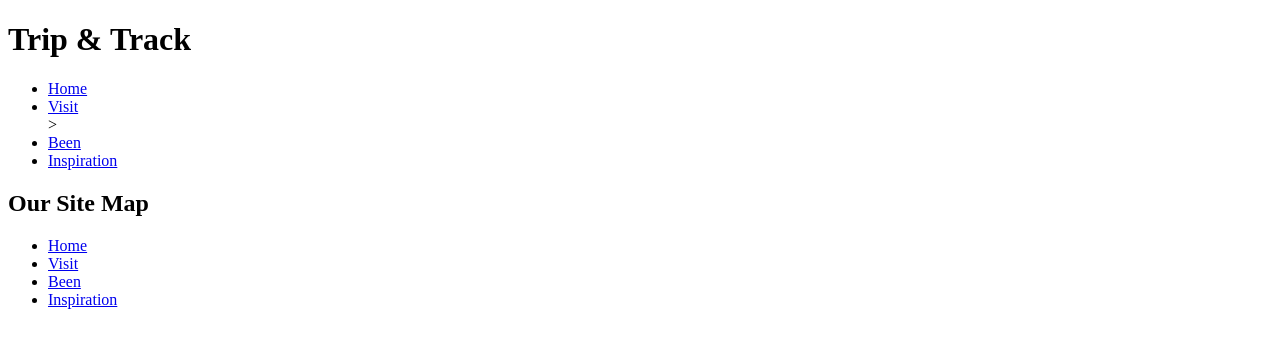
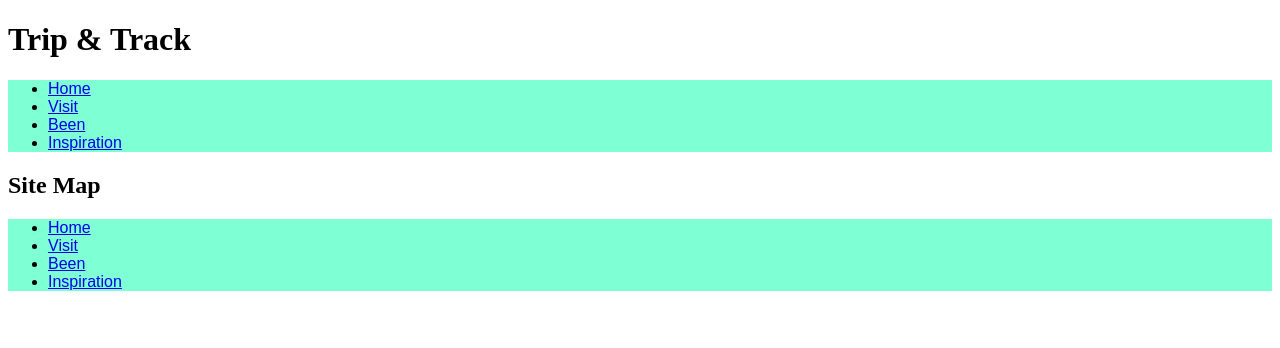
Before and after one commit to CodeScott00/Python-SQL-Project-Trip-Track, a Flask app: page / in a window 1280 px wide. Shown: the top 348 px of the page. Run offline with Flask 2, Linux system fonts and the light colour scheme.

Commit message:
Website up with flask

```diff
--- a/app.py
+++ b/app.py
@@ -1,5 +1,8 @@
 from flask import Flask, render_template
+# from controllers import travel_blueprint
 
+
+# app.register_blueprint(travel_blueprint)
 #import blueprint?
 
 app = Flask(__name__)
--- /dev/null
+++ b/controllers/controller.py
@@ -0,0 +1,6 @@
+from flask import Flask
+# from controllers import controller Blueprint
+
+# @travel_blueprint.route('/home')
+# def index():
+#     return "Hello, World!"
--- /dev/null
+++ b/static/style.css
@@ -0,0 +1,9 @@
+nav {
+    background-color: aquamarine;
+    font: status-bar;
+    padding: 10;
+    /* text-align: right; */
+    margin: 70;
+    /* color: goldenrod; */
+
+}
--- /dev/null
+++ b/templates/base.html
@@ -0,0 +1,53 @@
+<!DOCTYPE html>
+<html lang="en">
+<head>
+    <meta charset="UTF-8">
+    <meta name="viewport" content="width=device-width, initial-scale=1.0">
+    <link rel="stylesheet" href="{{ url_for('static', filename='style.css') }}">
+    <title>Trip & Track</title>
+</head>
+<body>
+    <header>
+        <!-- header goes here -->
+        <h1>Trip & Track</h1>
+        <!-- <h2><img src="https://i.imgur.com/sOUgMbE.jpg" alt="Travel Photo"></h2> travel photo here <<<<-->
+        <nav>
+            <ul>
+                <li>
+                    <a href="/home">Home</a>
+                </li>
+                <li>
+                    <a href="/visit">Visit</a>
+                </li>
+                <li>
+                    <a href="/been">Been</a>
+                </li>
+                <li>
+                    <a href="/inspiration">Inspiration</a>
+                </li>
+                <!-- links o in ehre  -->
+            </ul>
+        </nav>
+    </header>
+    {% block content %}
+    {% endblock %}
+    <main>
+        <!-- main here -->
+    </main>
+    <footer>
+        <!-- fotter here -->
+        <section>
+            <h2>Site Map</h2>
+            <nav>
+              <ul>
+                <li><a href="/home">Home</a></li>
+                <li><a href="/visit">Visit</a></li>
+                <li><a href="/been">Been</a></li>
+                <li><a href="/inspiration">Inspiration</a></li>
+              </ul>
+            </nav>
+          </section>
+    </footer>
+
+</body>
+</html>
--- a/templates/index.html
+++ b/templates/index.html
@@ -1,50 +1,7 @@
-<!DOCTYPE html>
-<html lang="en">
-<head>
-    <meta charset="UTF-8">
-    <meta name="viewport" content="width=device-width, initial-scale=1.0">
-    <title>Trip & Track</title>
-</head>
-<body>
-    <header>
-        <!-- header goes here -->
-        <h1>Trip & Track</h1>
-        <!-- <h2><img src="https://i.imgur.com/sOUgMbE.jpg" alt="Travel Photo"></h2> travel photo here <<<<-->
-        <nav>
-            <ul>
-                <li>
-                    <a href="/home">Home</a>
-                </li>
-                <li>
-                    <a href="/visit">Visit</a>
-                </li>
-                ><li>
-                    <a href="/been">Been</a>
-                </li>
-                <li>
-                    <a href="/inspiration">Inspiration</a>
-                </li>
-                <!-- links o in ehre  -->
-            </ul>
-        </nav>
-    </header>
-    <main>
-        <!-- main here -->
-    </main>
-    <footer>
-        <!-- fotter here -->
-        <section>
-            <h2>Our Site Map</h2>
-            <nav>
-              <ul>
-                <li><a href="/home">Home</a></li>
-                <li><a href="/visit">Visit</a></li>
-                <li><a href="/been">Been</a></li>
-                <li><a href="/inspiration">Inspiration</a></li>
-              </ul>
-            </nav>
-          </section>
-    </footer>
+{% extends "base.html" %}
 
-</body>
-</html>
+<!-- insert here -->
+
+{% block content %}
+
+{% endblock %}
```
Also changed, not shown: controllers/__init__.py (added).
